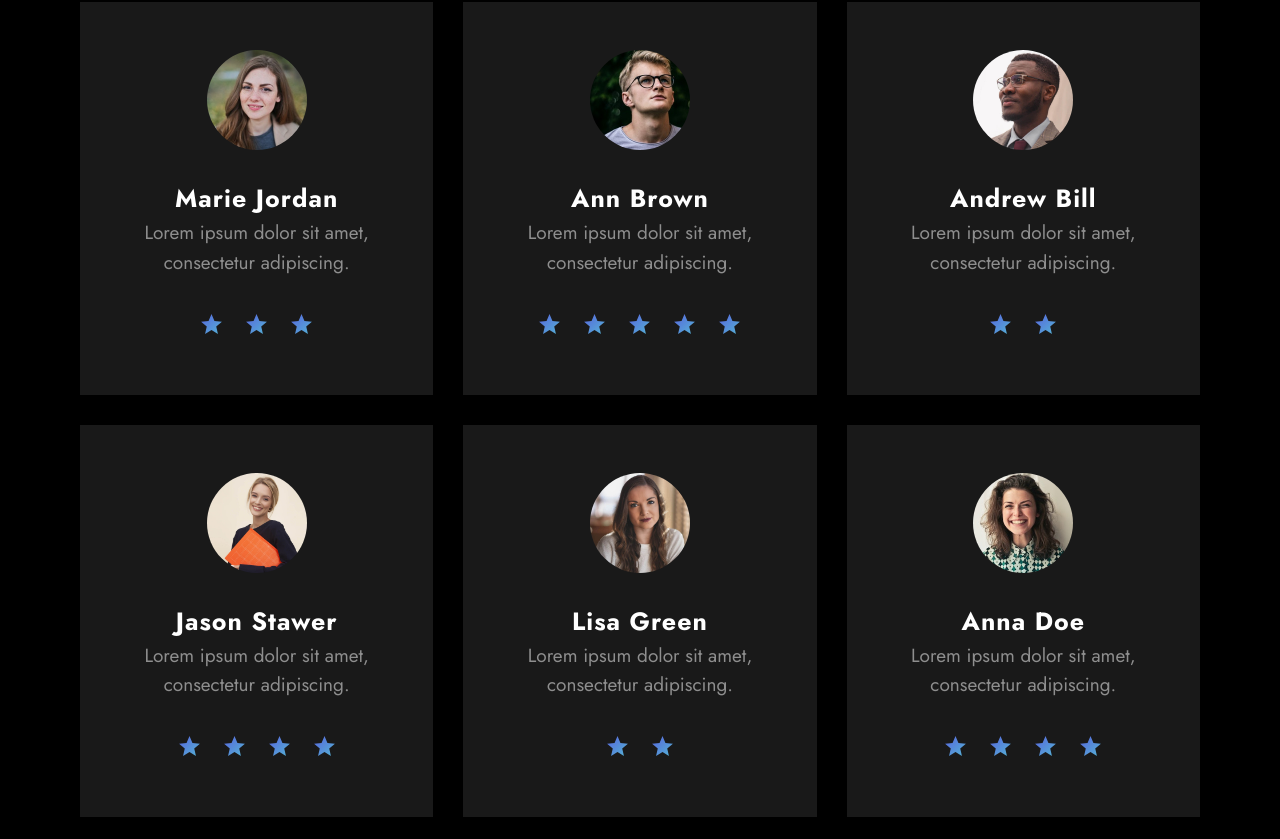
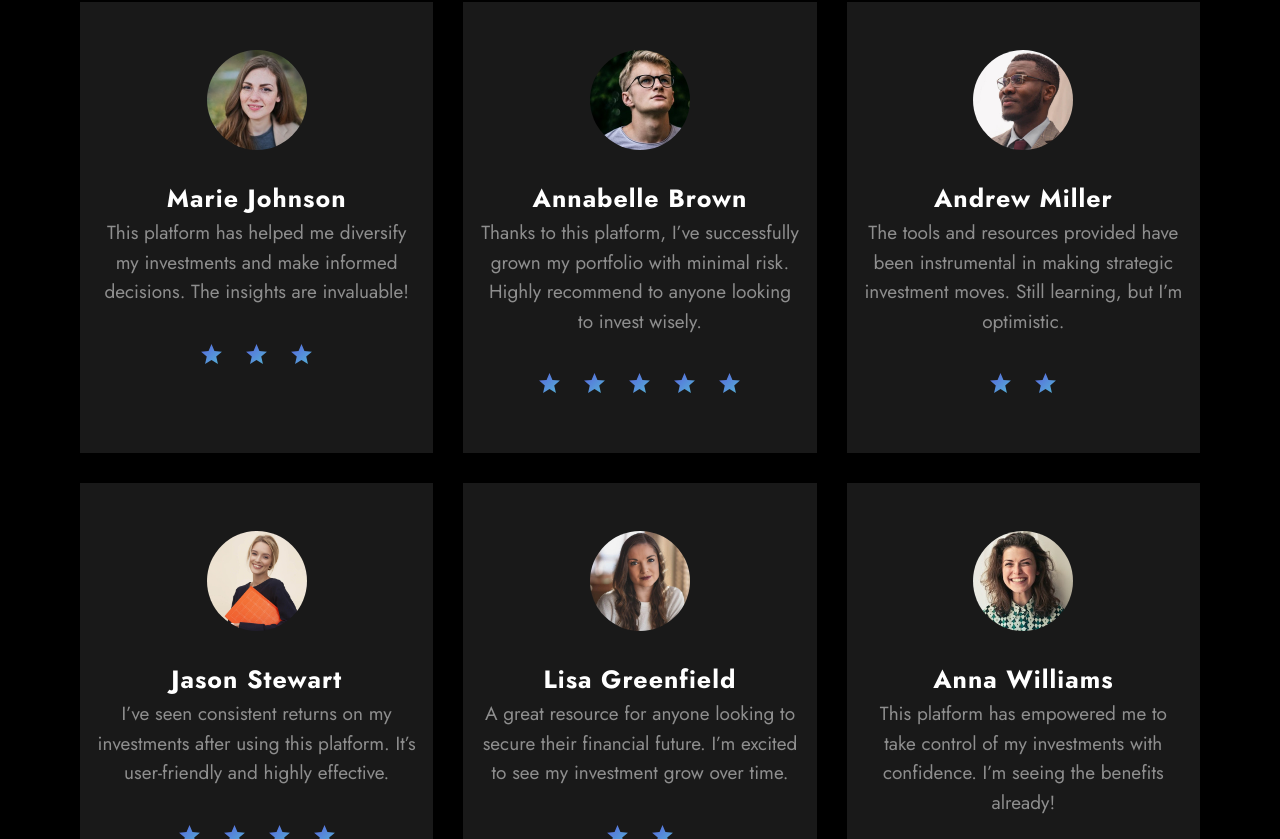
Before and after one commit to Athish-Raswanth-D/Hit_Wealth, a React (Create React App) app: page / in a window 1280 px wide. Shown: the part 2161-3000 px from the top of the page. Built offline with nearby package versions, Linux system fonts and the light colour scheme.

Commit message:
17/11/2024

```diff
--- a/src/components/Learning/Learning.css
+++ b/src/components/Learning/Learning.css
@@ -1,3 +1,8 @@
+body {
+  background-color: black; /* Sets the full background color to black */
+  color: white; /* Changes the text color to white for contrast */
+}
+
 .grid {
   display: grid;
   grid-template-columns: repeat(auto-fit, minmax(250px, 1fr));
--- a/src/components/Learning/Learning.jsx
+++ b/src/components/Learning/Learning.jsx
@@ -4,28 +4,52 @@ import './Learning.css';
 const Learning = () => {
   const learningData = [
     {
-      type: 'video',
-      title: 'Stock Market Basics',
-      thumbnail: 'https://via.placeholder.com/150',
-      link: 'https://www.youtube.com/watch?v=example',
+      type: 'book',
+      title: 'A Beginner Guide to the Stock Market: Everything You Need to Start Making Money Today ',
+      thumbnail: 'https://m.media-amazon.com/images/I/51+4sWWykDL._SL500_.jpg',
+      link: 'https://www.amazon.in/Beginners-Guide-Stock-Market-Everything/dp/1099617200/ref=asc_df_1099617200/?tag=googleshopdes-21&linkCode=df0&hvadid=709980573291&hvpos=&hvnetw=g&hvrand=1595007883557850786&hvpone=&hvptwo=&hvqmt=&hvdev=c&hvdvcmdl=&hvlocint=&hvlocphy=9183535&hvtargid=pla-758779901676&psc=1&mcid=44a6f1d165bf39b3866b1116fb266788&gad_source=1',
     },
     {
       type: 'book',
       title: 'The Intelligent Investor',
-      thumbnail: 'https://via.placeholder.com/150',
-      link: 'https://www.example.com/the-intelligent-investor',
-    },
-    {
-      type: 'video',
-      title: 'Understanding Mutual Funds',
-      thumbnail: 'https://via.placeholder.com/150',
-      link: 'https://www.youtube.com/watch?v=example2',
+      thumbnail: 'https://m.media-amazon.com/images/I/91L0La1pwDL._AC_UF1000,1000_QL80_.jpg',
+      link: 'https://www.amazon.in/INTELLIGENT-INVESTOR-REV-ED-PB/dp/0060555661',
     },
     {
       type: 'book',
       title: 'Rich Dad Poor Dad',
-      thumbnail: 'https://via.placeholder.com/150',
-      link: 'https://www.example.com/rich-dad-poor-dad',
+      thumbnail: 'https://m.media-amazon.com/images/I/81BE7eeKzAL.jpg',
+      link: 'https://www.amazon.in/Rich-Dad-Poor-Middle-Anniversary/dp/1612681131',
+    },
+    {
+      type: 'book',
+      title: 'Trading Strategies Crash Course 4 books in 1: Technical Analysis for Beginners + Crypto Trading+Day Trading Strategies+Day Trading Options',
+      thumbnail: 'https://m.media-amazon.com/images/I/81l29U3MAqL._SY425_.jpg',
+      link: 'https://www.amazon.co.uk/Trading-Strategies-Crash-Course-books-ebook/dp/B09NLGXPFN',
+    },
+    {
+      type: 'videos',
+      title: 'Mark tilbury',
+      thumbnail: 'https://yt3.googleusercontent.com/_fojvheMDTi4nrbfVv8LqWBkr41GS9wcezdc8B2ZSO9Xofuy5K0bx7CAWuhHUA8o1YFJIF4Z=s160-c-k-c0x00ffffff-no-rj',
+      link: 'http://www.youtube.com/@marktilbury',
+    },
+    {
+      type: 'Videos',
+      title: 'Money pechu in tamil by anand srivasan',
+      thumbnail: 'https://encrypted-tbn0.gstatic.com/images?q=tbn:ANd9GcS2I3AdEPj0kFmHCHYwIMPk4XcSHQjfWk-0-g&s',
+      link: 'http://www.youtube.com/@MoneyPechu',
+    },
+    {
+      type: 'videos',
+      title: 'clear value tax',
+      thumbnail: 'https://yt3.googleusercontent.com/OKQ_WX2rmHpCHHKYt0OaeoDwbtZjBrObaQr9BA-I1yKi0AHly5s1ieDdQHZ0-g9xyj0aHDBMJA=s900-c-k-c0x00ffffff-no-rj',
+      link: 'http://www.youtube.com/@clearvaluetax9382',
+    },
+    {
+      type: 'Videos',
+      title: 'Warikoo',
+      thumbnail: 'https://yt3.googleusercontent.com/f1fwkaQTc8pFCbxjWjPVG7bzolx8_JhtgvMdDRz8F_OUeA-3SJxfJKWmVBzik4KuPOSb2wMC=s160-c-k-c0x00ffffff-no-rj',
+      link: 'http://www.youtube.com/@warikoo',
     },
   ];
 
--- /dev/null
+++ b/src/components/Login/Login.css
@@ -0,0 +1,84 @@
+/* Global Styles */
+body {
+    background-color: black;
+    font-family: Arial, sans-serif;
+    color: white;
+    margin: 0;
+    padding: 0;
+    display: flex;
+    justify-content: center;
+    align-items: center;
+    height: 100vh;
+  }
+
+  /* Container for form */
+  .container {
+    display: flex;
+    justify-content: center;
+    align-items: center;
+    height: 100vh;
+  }
+
+  /* Form container */
+  .form-container {
+    background-color: violet;
+    padding: 2rem;
+    border-radius: 10px;
+    box-shadow: 0 4px 10px rgba(0, 0, 0, 0.5);
+    width: 100%;
+    max-width: 400px;
+    text-align: center;
+  }
+
+  /* Common Form Styles */
+  h2 {
+    font-size: 2rem;
+    margin-bottom: 1rem;
+  }
+
+  input {
+    width: 80%;
+    padding: 1rem;
+    margin: 0.5rem 0;
+    border-radius: 5px;
+    border: none;
+    background-color: #fff;
+    color: black;
+  }
+
+  button {
+    width: 80%;
+    padding: 1rem;
+    margin: 1rem 0;
+    border-radius: 5px;
+    border: none;
+    background-color: darkviolet;
+    color: white;
+    font-size: 1rem;
+    cursor: pointer;
+    transition: background-color 0.3s ease;
+  }
+
+  button:hover {
+    background-color: violet;
+  }
+
+  .toggle-link {
+    color: white;
+    text-decoration: underline;
+    cursor: pointer;
+  }
+
+  .toggle-link:hover {
+    color: lightgray;
+  }
+
+  /* Login Form Styles */
+  .login-form input {
+    background-color: #fff;
+  }
+
+  /* Sign Up Form Styles */
+  .signup-form input {
+    background-color: #fff;
+  }
--- a/src/components/Testimonials/Testimonials.jsx
+++ b/src/components/Testimonials/Testimonials.jsx
@@ -22,7 +22,7 @@ const Testimonials = () => {
             <div className='testimonials-content'>
                 <div className='section-t text-center'>
                     <h3>Customer Testimonials</h3>
-                    <p className='text'>Lorem ipsum dolor sit amet consectetur adipisicing elit. Vero alias voluptatum, tempore dignissimos perferendis ea.</p>
+                    <p className='text'>These are the feedbacks from our satisfied customers, sharing their positive experiences and highlighting the value of our product/service.</p>
                 </div>
 
                 <div className='item-list grid text-white text-center'>
--- a/src/constants/data.js
+++ b/src/constants/data.js
@@ -71,46 +71,47 @@ const features = [
 const testimonials = [
     {
         id: 19,
-        name: "Marie Jordan",
-        text: "Lorem ipsum dolor sit amet, consectetur adipiscing.",
+        name: "Marie Johnson",
+        text: "This platform has helped me diversify my investments and make informed decisions. The insights are invaluable!",
         image: images.customer_img_1,
         rating: 3
     },
     {
         id: 20,
-        name: "Ann Brown",
-        text: "Lorem ipsum dolor sit amet, consectetur adipiscing.",
+        name: "Annabelle Brown",
+        text: "Thanks to this platform, I’ve successfully grown my portfolio with minimal risk. Highly recommend to anyone looking to invest wisely.",
         image: images.customer_img_2,
         rating: 5
     },
     {
         id: 21,
-        name: "Andrew Bill",
-        text: "Lorem ipsum dolor sit amet, consectetur adipiscing.",
+        name: "Andrew Miller",
+        text: "The tools and resources provided have been instrumental in making strategic investment moves. Still learning, but I’m optimistic.",
         image: images.customer_img_3,
         rating: 2
     },
     {
         id: 22,
-        name: "Jason Stawer",
-        text: "Lorem ipsum dolor sit amet, consectetur adipiscing.",
+        name: "Jason Stewart",
+        text: "I’ve seen consistent returns on my investments after using this platform. It’s user-friendly and highly effective.",
         image: images.customer_img_4,
         rating: 4
     },
     {
         id: 23,
-        name: "Lisa Green",
-        text: "Lorem ipsum dolor sit amet, consectetur adipiscing.",
+        name: "Lisa Greenfield",
+        text: "A great resource for anyone looking to secure their financial future. I’m excited to see my investment grow over time.",
         image: images.customer_img_5,
         rating: 2
     },
     {
         id: 24,
-        name: "Anna Doe",
-        text: "Lorem ipsum dolor sit amet, consectetur adipiscing.",
+        name: "Anna Williams",
+        text: "This platform has empowered me to take control of my investments with confidence. I’m seeing the benefits already!",
         image: images.customer_img_6,
         rating: 4
     }
+
 ]
 
 const sections = {services, about, qualities, features, testimonials};
```
Also changed, not shown: src/components/Login/Login.jsx (added, +37 -0 lines), src/assets/images/book 1.jpg (added). Lines whose indentation alone changed are shown as unchanged.
